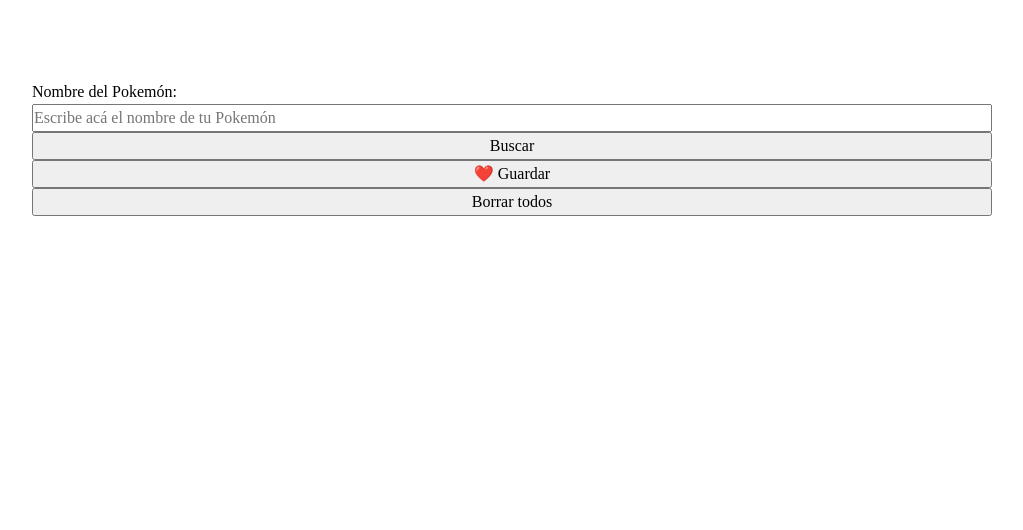
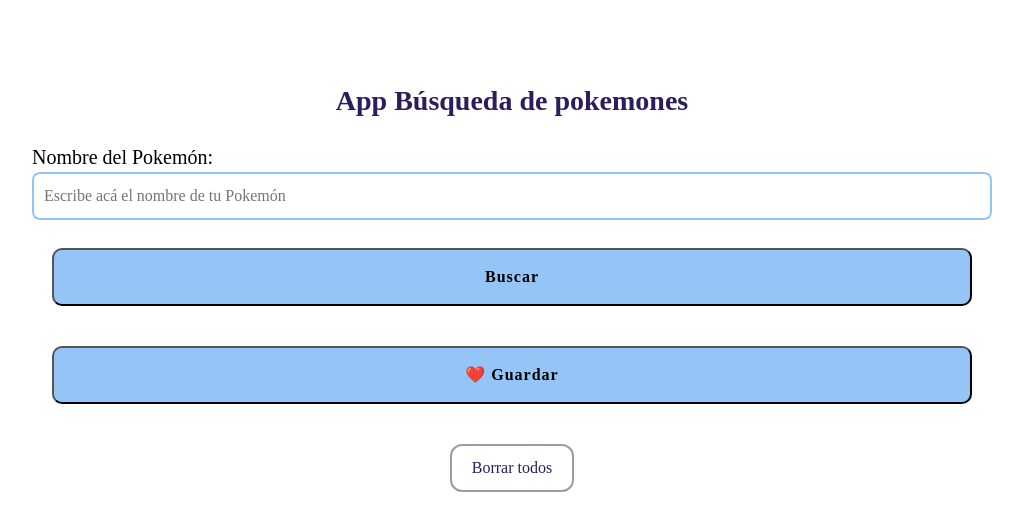
Before and after one commit to Malejandrapin/LAB_The_Web_Storage_APIs, a plain HTML site: page index.html in a window 1280 px wide. Shown: the whole page, without its empty margins (128-1151 px from the left). Drawn offline with Linux system fonts and the light colour scheme.

Commit message:
Subiendo estilos

```diff
--- a/index.html
+++ b/index.html
@@ -10,7 +10,7 @@
 </head>
 
 <body>
-
+    <h1>App Búsqueda de pokemones</h1>
     <label for="input-pokemon-search">Nombre del Pokemón:</label>
     <input type="text" id="input-pokemon-search" placeholder="Escribe acá el nombre de tu Pokemón">
     <button id="search-pokemon-button">Buscar</button>
--- a/style.css
+++ b/style.css
@@ -5,3 +5,67 @@
     flex-direction: column;
     padding: 5rem 10rem;
 }
+
+h1 {
+    color: #2A1E5C;
+    font-size: 28px;
+    margin-bottom: 20px;
+    text-align: center;
+    font-weight: 600;
+}
+
+label {
+    color: #000000;
+    font-size: 20px;
+    font-weight: 500;
+}
+
+input[type="text"] {
+    width: 100%;
+    padding: 10px;
+    border-radius: 8px;
+    border: 2px solid #94c5f6;
+    margin-bottom: 8px;
+    background-color: transparent;
+    font-size: 16px;
+    color: #000000;
+}
+
+input[type="text"]:focus,
+select:focus {
+    outline: none;
+    border-color: #2A1E5C;
+}
+
+#search-pokemon-button {
+    margin: 20px;
+    padding: 15px 20px;
+    background-color: #94c5f6;
+    cursor: pointer;
+    border-radius: 10px;
+    font-size: 16px;
+    font-weight: bold;
+    letter-spacing: 1px;
+}
+
+#save-favorite-button {
+    margin: 20px;
+    padding: 15px 20px;
+    background-color: #94c5f6;
+    cursor: pointer;
+    border-radius: 10px;
+    font-size: 16px;
+    font-weight: bold;
+    letter-spacing: 1px;
+}
+
+#clear-favorites-button {
+    display: block;
+    margin: 20px auto 0;
+    background: transparent;
+    border: 2px solid #9e9ba5;
+    color: #2A1E5C;
+    padding: 10px 20px;
+    border-radius: 12px;
+    cursor: pointer;
+}
```
